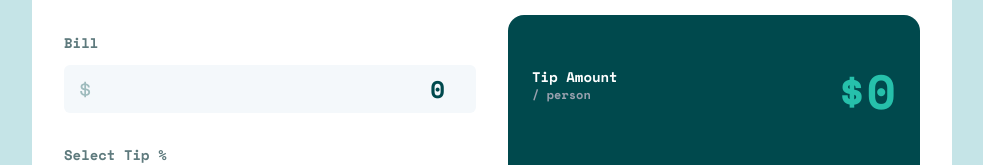
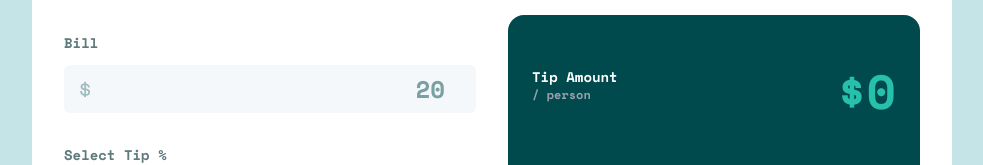
Before and after one commit to andresmholguin/calculator-app-main, a React (Vite) app: page / in a window 1280 px wide. Shown: the part 275-440 px from the top of the page, without its empty margins (148-1131 px from the left). Built offline with nearby package versions, Linux system fonts and the light colour scheme.

Commit message:
Corrección en el manejo del estado de la factura; se cambia el tipo de dato a cadena y se ajusta la lógica de reinicio

```diff
--- a/src/App.jsx
+++ b/src/App.jsx
@@ -3,7 +3,7 @@ import dollar from "./assets/images/icon-dollar.svg";
 import { useEffect, useState } from "react";
 
 function App() {
-  const [bill, setBill] = useState(0);
+  const [bill, setBill] = useState("");
   const [tip, setTip] = useState(15);
   const [people, setPeople] = useState(1);
   // const [error, setError] = useState(false);
@@ -13,14 +13,15 @@ function App() {
 
   const handleBillChange = (e) => {
     const value = e.target.value;
-    console.log(parseFloat(value).toFixed(2));
-    setBill(parseFloat(value).toFixed(2));
+
+    setBill(parseInt(value));
     console.log(bill);
   };
 
   const handleTipChange = (e) => {
     if (e.target.id === "customTip") {
       const value = e.target.value;
+
       if (value > 0) {
         setTip(value);
       } else {
@@ -29,7 +30,7 @@ function App() {
       return;
     }
     const value = e.target.textContent.slice(0, -1);
-    console.log(value);
+
     if (value !== tip) {
       const classBtn = e.target.classList;
       classBtn.remove("btnPorcent");
@@ -40,16 +41,16 @@ function App() {
   };
 
   const reset = () => {
-    setBill(0);
+    setBill("");
     setTip(15);
-    setPeople(1);
+    setPeople("null");
     setTipAmount(0);
     setTotal(0);
   };
 
   useEffect(() => {
     if (bill <= 0) {
-      setBill(0);
+      setBill("");
     }
     const tipAmountValue = (bill * tip) / 100 / people;
     const totalValue = (bill + tipAmountValue * people) / people;
```
